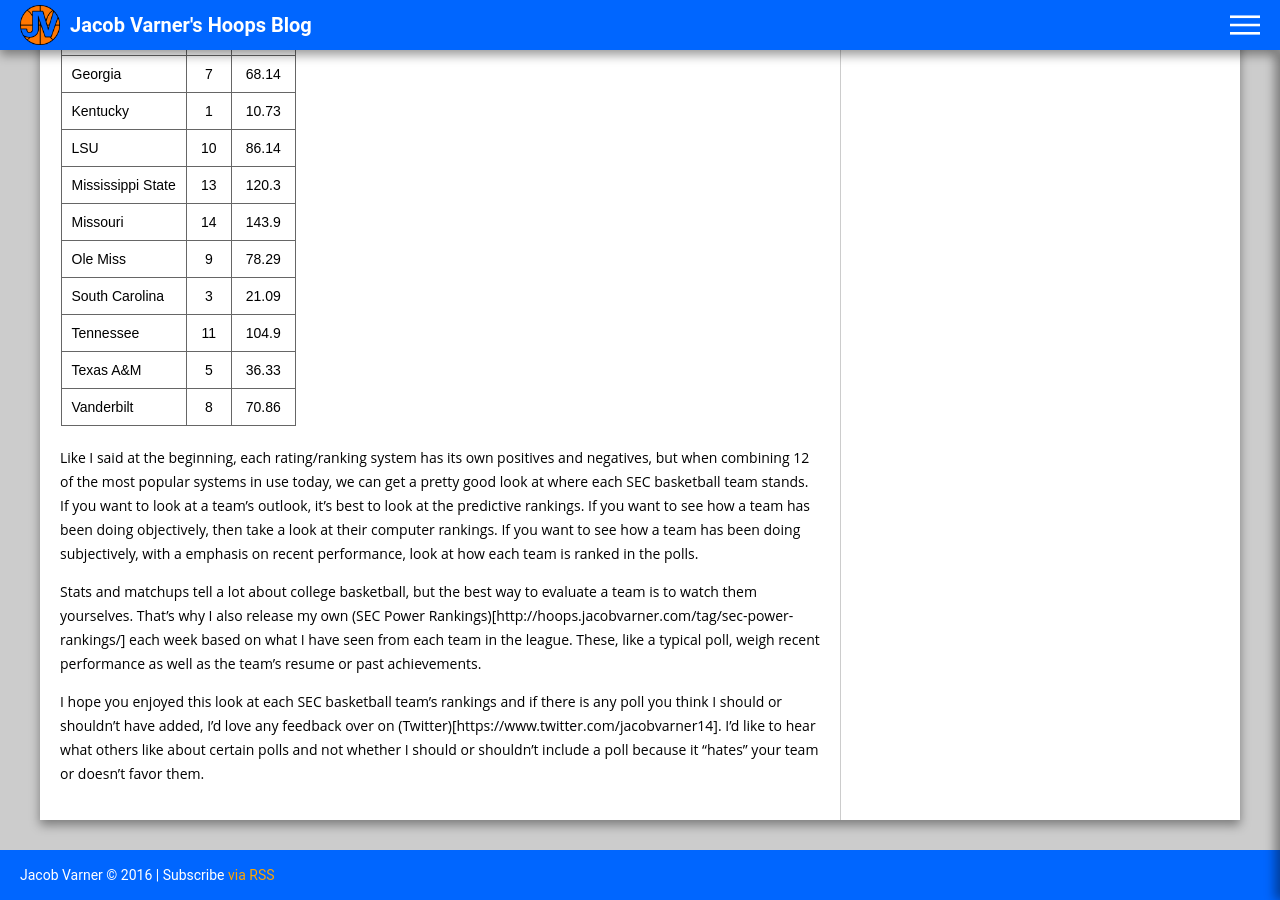
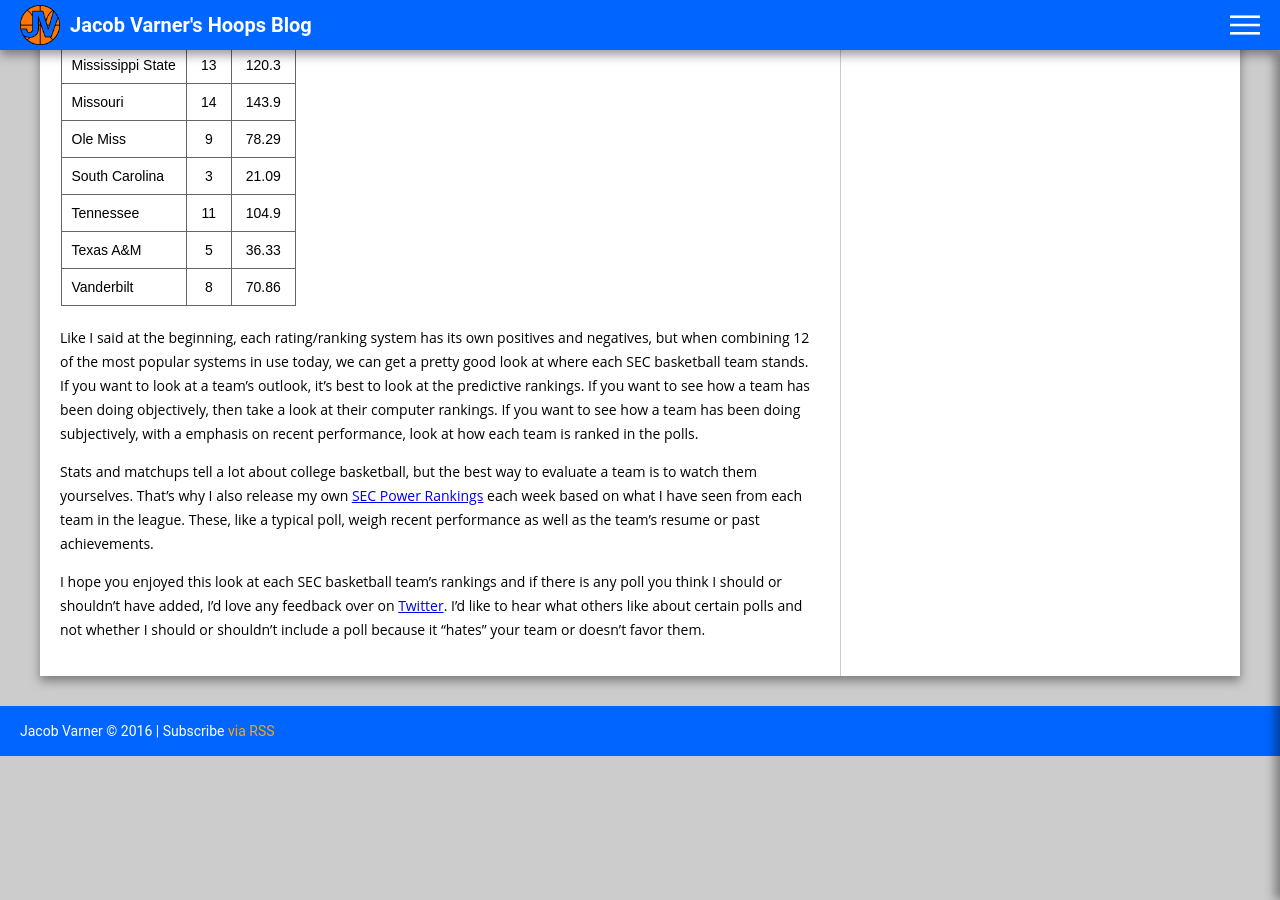
Before and after one commit to jacobvarner/hoops-blog, a Jekyll site: the page built from _posts/2016-12-8-SEC-Basketball-in-the-Ranks-Early-December.md, in a window 1280 px wide and 900 px high, scrolled down 4167 px. Built offline with Jekyll 4.4.1, drawn with Linux system fonts in a browser that asks for light colours; nearby versions of some CDN libraries; some of the changed text lies outside the part shown.

Commit message:
Fixed links in SEC Ranks.

```diff
--- a/_posts/2016-12-8-SEC-Basketball-in-the-Ranks-Early-December.md
+++ b/_posts/2016-12-8-SEC-Basketball-in-the-Ranks-Early-December.md
@@ -47,15 +47,15 @@ These rankings use statistics, head to head matchups, and more data to rank each
 
 The polls I've selected are...
 
-**(Ratings Percentage Index (RPI))[http://www.espn.com/mens-college-basketball/rpi/_/sort/RPI]:** The RPI has it's flaws, but focused mostly on head to head competition. Despite its flaws, the RPI is still used as a big part of the selection process in March.
+**[Ratings Percentage Index (RPI)](http://www.espn.com/mens-college-basketball/rpi/_/sort/RPI):** The RPI has it's flaws, but focused mostly on head to head competition. Despite its flaws, the RPI is still used as a big part of the selection process in March.
 
-**(Basketball Power Index (BPI))[http://www.espn.com/mens-college-basketball/bpi]:** The BPI is similar to the RPI, but also focuses on more modern things like pace of play and which players were active for any said game.
+**[Basketball Power Index (BPI)](http://www.espn.com/mens-college-basketball/bpi):** The BPI is similar to the RPI, but also focuses on more modern things like pace of play and which players were active for any said game.
 
-**(Massey Ratings)[http://www.masseyratings.com/cb/ncaa-d1/ratings]:** A computer rating system based on team's past performance. Massey rates based on past wins and losses, but also predicts the number of future wins and losses based on the team's remaining schedule.
+**[Massey Ratings](http://www.masseyratings.com/cb/ncaa-d1/ratings):** A computer rating system based on team's past performance. Massey rates based on past wins and losses, but also predicts the number of future wins and losses based on the team's remaining schedule.
 
-**(Sagarin Ratings)[http://sagarin.com/sports/cbsend.htm]:** Similar to Massey's rating system, Jeff Sagarin developed another commonly used computer rating system but the formula remains a secret for obvious reasons. These ratings focus on past competition and any predictions are based solely on two team's ratings and where the game is played.
+**[Sagarin Ratings](http://sagarin.com/sports/cbsend.htm):** Similar to Massey's rating system, Jeff Sagarin developed another commonly used computer rating system but the formula remains a secret for obvious reasons. These ratings focus on past competition and any predictions are based solely on two team's ratings and where the game is played.
 
-**(Kevin Pauga Index)[http://www.kpisports.net/d-i_mbb/2016-17-d-mbb-kpi-rankings/]:** The KPI rankings are based off of a team's performance compared to that team's expected performance. Teams are assigned a score between -1 and 1 for each game. Games are seen as equal to each other and no data from before the current season is used.
+**[Kevin Pauga Index](http://www.kpisports.net/d-i_mbb/2016-17-d-mbb-kpi-rankings/):** The KPI rankings are based off of a team's performance compared to that team's expected performance. Teams are assigned a score between -1 and 1 for each game. Games are seen as equal to each other and no data from before the current season is used.
 
 |-----------------------+-----+-----+-----+-----+-----+-------|
 | Team                  | RPI | BPI | M   | S   | KPI | AVG   |
@@ -81,11 +81,11 @@ Predictive rankings are almost always computer based as well. They are ever chan
 
 The polls I've selected are...
 
-**(Ken Pomeroy Ratings)[http://kenpom.com/]:** Ken Pomeroy has been one of the most popular predictive rankings producer with his formula that updates daily and has been evolving each year to take into account new stats such as pace of play, efficiency, strength of schedule, and even luck.
+**[Ken Pomeroy Ratings](http://kenpom.com/):** Ken Pomeroy has been one of the most popular predictive rankings producer with his formula that updates daily and has been evolving each year to take into account new stats such as pace of play, efficiency, strength of schedule, and even luck.
 
-**(TeamRankings)[https://www.teamrankings.com/ncb/standings/]:** TeamRankings is a predictive ranking system that also give percentage chances that each team will make the NCAA Tournament or a specific round in the Tournament.
+**[TeamRankings](https://www.teamrankings.com/ncb/standings/):** TeamRankings is a predictive ranking system that also give percentage chances that each team will make the NCAA Tournament or a specific round in the Tournament.
 
-**(T-Rank Ratings)[http://barttorvik.com/]:** The T-Rank rating system is based off of similar stats as Ken Pomeroy's ratings, but is in a more simplified form. The ratings are based off of efficiency along with effective field goal percentage, turnover percentage, offensive rebound percentage, and free throw rate.
+**[T-Rank Ratings](http://barttorvik.com/):** The T-Rank rating system is based off of similar stats as Ken Pomeroy's ratings, but is in a more simplified form. The ratings are based off of efficiency along with effective field goal percentage, turnover percentage, offensive rebound percentage, and free throw rate.
 
 |-----------------------+-----+-----+-----+-------|
 | Team                  | KP  | TR  | T-R | AVG   |
@@ -131,6 +131,6 @@ Using the average ranking from each of the 12 rankings systems that I have selec
 
 Like I said at the beginning, each rating/ranking system has its own positives and negatives, but when combining 12 of the most popular systems in use today, we can get a pretty good look at where each SEC basketball team stands. If you want to look at a team's outlook, it's best to look at the predictive rankings. If you want to see how a team has been doing objectively, then take a look at their computer rankings. If you want to see how a team has been doing subjectively, with a emphasis on recent performance, look at how each team is ranked in the polls.
 
-Stats and matchups tell a lot about college basketball, but the best way to evaluate a team is to watch them yourselves. That's why I also release my own (SEC Power Rankings)[http://hoops.jacobvarner.com/tag/sec-power-rankings/] each week based on what I have seen from each team in the league. These, like a typical poll, weigh recent performance as well as the team's resume or past achievements.
+Stats and matchups tell a lot about college basketball, but the best way to evaluate a team is to watch them yourselves. That's why I also release my own [SEC Power Rankings](http://hoops.jacobvarner.com/tag/sec-power-rankings/) each week based on what I have seen from each team in the league. These, like a typical poll, weigh recent performance as well as the team's resume or past achievements.
 
-I hope you enjoyed this look at each SEC basketball team's rankings and if there is any poll you think I should or shouldn't have added, I'd love any feedback over on (Twitter)[https://www.twitter.com/jacobvarner14]. I'd like to hear what others like about certain polls and not whether I should or shouldn't include a poll because it "hates" your team or doesn't favor them.
+I hope you enjoyed this look at each SEC basketball team's rankings and if there is any poll you think I should or shouldn't have added, I'd love any feedback over on [Twitter](https://www.twitter.com/jacobvarner14). I'd like to hear what others like about certain polls and not whether I should or shouldn't include a poll because it "hates" your team or doesn't favor them.
```
